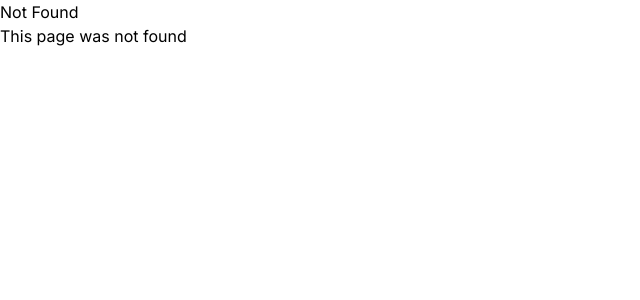
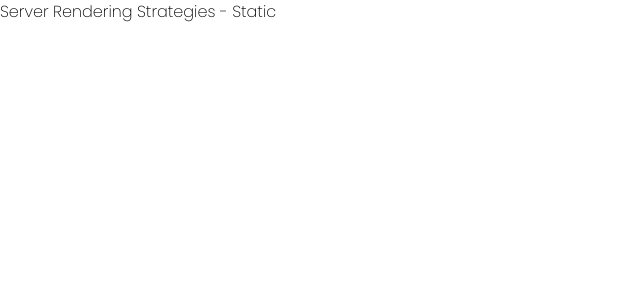
Before and after one commit to manuelbento19/next-advanced, a Next.js app: page /rendering/ssr/static in a window 1280 px wide. Before the commit this address had no page. Shown: the top 300 px of the page, without its empty margins (0-640 px from the left). Built offline with nearby package versions, Linux system fonts and the light colour scheme.

Commit message:
feat: static rendering

```diff
--- a/src/app/blog/page.tsx
+++ b/src/app/blog/page.tsx
@@ -1,5 +1,5 @@
 import { Metadata } from "next";
-import { BlogCard } from "./_components/page";
+import { BlogCard } from "./_components";
 
 export function generateMetadata(): Metadata {
   return {
--- a/src/app/layout.tsx
+++ b/src/app/layout.tsx
@@ -1,8 +1,8 @@
 import type { Metadata } from "next";
-import { Inter } from "next/font/google";
+import { Poppins } from "next/font/google";
 import "./globals.css";
 
-const inter = Inter({ subsets: ["latin"] });
+const inter = Poppins({ subsets: ["latin"],weight: "200" });
 
 export const metadata: Metadata = {
   title: "Create Next App",
--- /dev/null
+++ b/src/app/rendering/ssr/static/page.tsx
@@ -0,0 +1,7 @@
+import React from 'react'
+
+export default function Page() {
+  return (
+    <div>Server Rendering Strategies - Static</div>
+  )
+}
```
Also changed, not shown: src/app/blog/_components/index.tsx (renamed from src/app/blog/_components/page.tsx), 1 other file (tests, documents, lock files or other folders).
